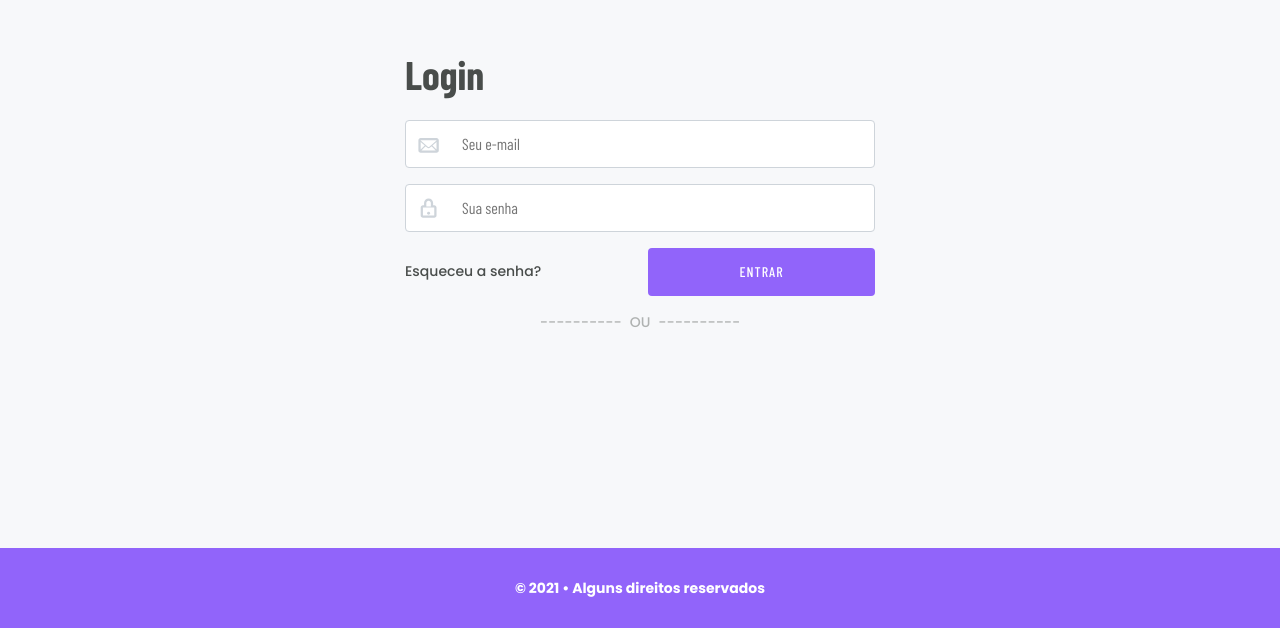
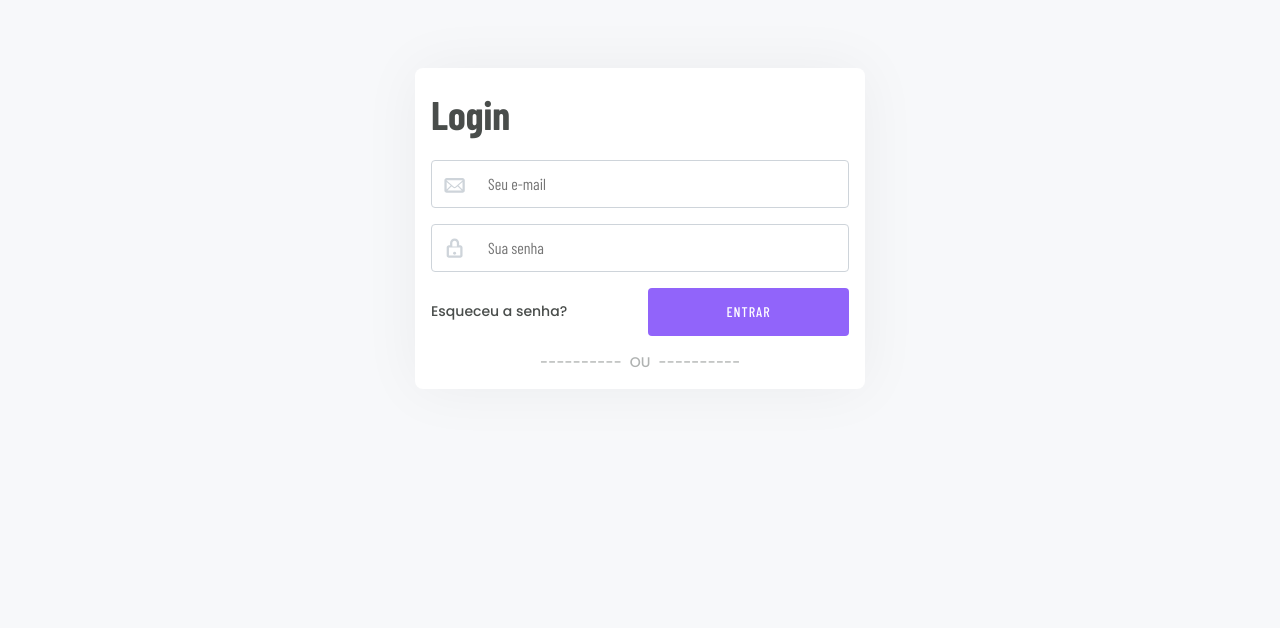
Before and after one commit to dfsilva-dxp/todoapp, a React (Create React App) app: page /login in a window 1280 px wide. Shown: the part 172-800 px from the top of the page. Built offline with nearby package versions, Linux system fonts and the light colour scheme; no server answers; a web font is replaced by a local one.

Commit message:
feat: definindo a page Login

```diff
--- a/src/pages/Login/index.tsx
+++ b/src/pages/Login/index.tsx
@@ -5,14 +5,9 @@ import * as S from "./styles";
 export const Login = () => {
   return (
     <S.Main>
-      <S.Container>
-        <S.Content>
-          <LoginRoutes />
-        </S.Content>
-      </S.Container>
-      <S.Footer>
-        <p>&copy; 2021 &bull; Alguns direitos reservados</p>
-      </S.Footer>
+      <S.Content>
+        <LoginRoutes />
+      </S.Content>
     </S.Main>
   );
 };
--- a/src/pages/Login/styles.ts
+++ b/src/pages/Login/styles.ts
@@ -4,50 +4,13 @@ export const Main = styled.main`
   width: 100%;
   height: 100vh;
   display: grid;
-  grid-template-rows: auto 5rem;
-`;
-
-export const Container = styled.section`
-  width: 100%;
-  margin: 0 auto;
-  padding: 0 1rem;
-  display: grid;
   place-items: center;
-
-  @media (min-width: 576px) {
-    & {
-      max-width: 540px;
-    }
-  }
-  @media (min-width: 768px) {
-    & {
-      max-width: 720px;
-    }
-  }
-  @media (min-width: 992px) {
-    & {
-      max-width: 960px;
-    }
-  }
-  @media (min-width: 1200px) {
-    & {
-      max-width: 1140px;
-    }
-  }
 `;
 
 export const Content = styled.div`
-  width: min(470px, 100%);
+  width: min(450px, 100%);
+  padding: 1rem;
+  border-radius: 0.5rem;
+  background: var(--white);
+  box-shadow: 0 0 60px rgba(0, 0, 0, 0.05);
 `;
-
-export const Footer = styled.footer`
-  background-color: var(--purple-400);
-  display: grid;
-  place-items: center;
-
-  p {
-    font-size: 0.875rem;
-    font-weight: bold;
-    color: var(--white);
-  }
-`;
```
